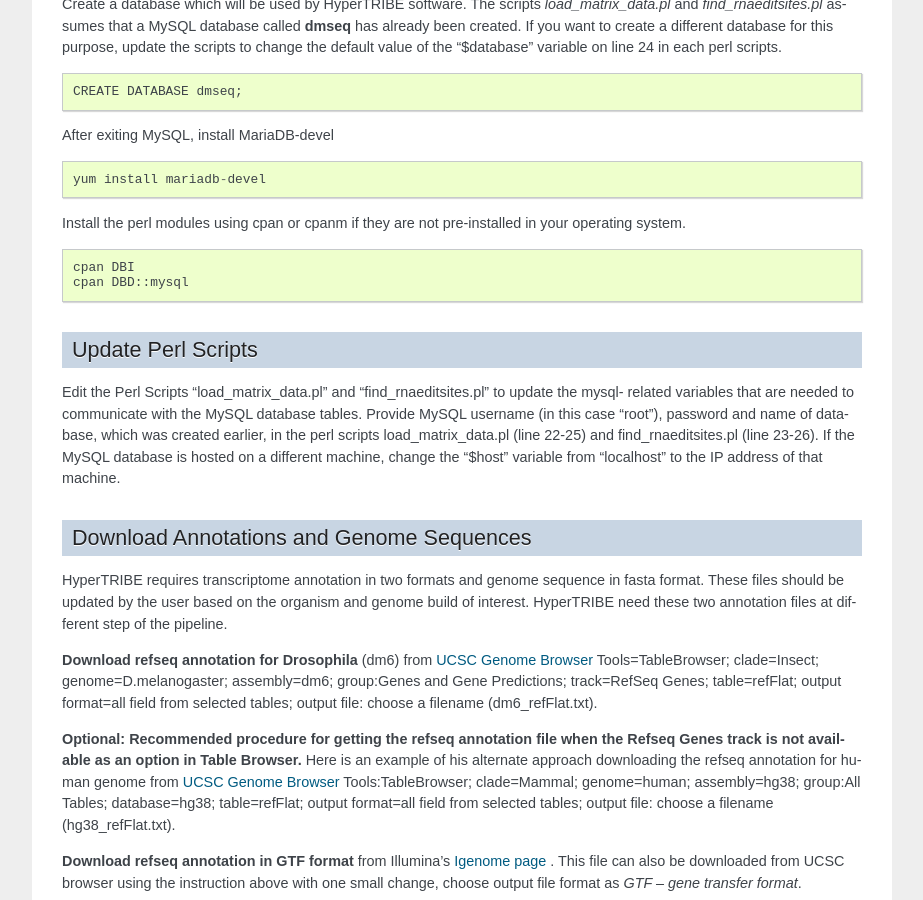
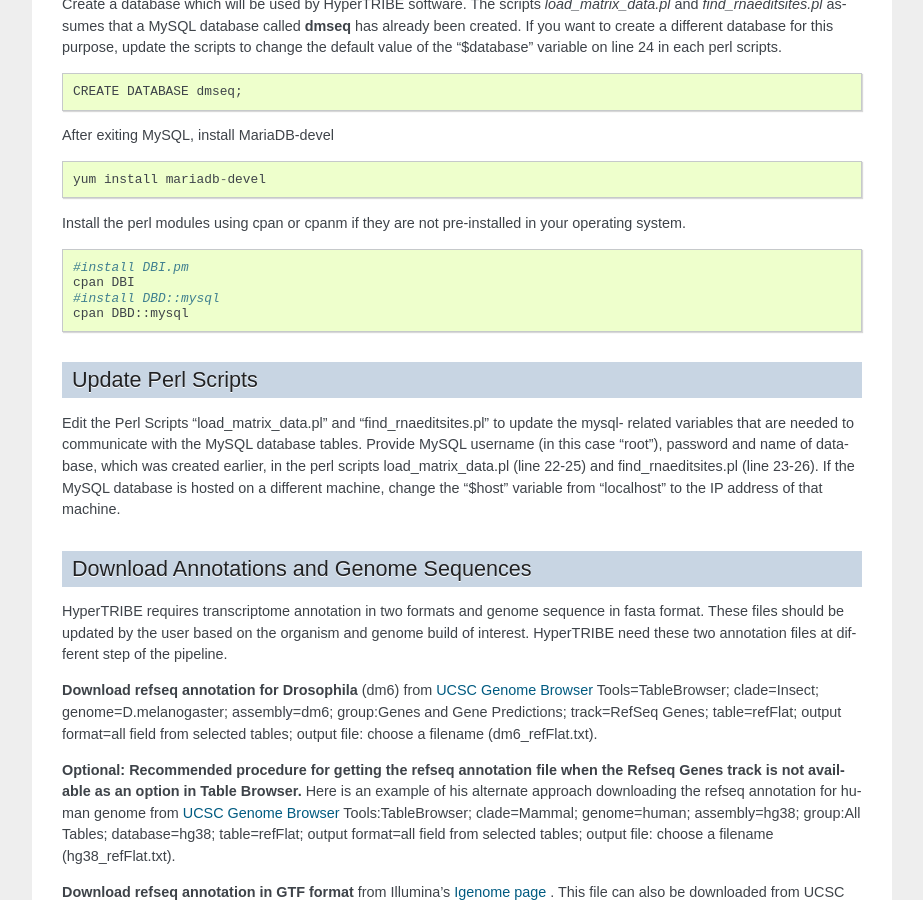
Before and after one commit to rosbashlab/HyperTRIBE, a Sphinx documentation site: the page built from docs/source/installation.rst, in a window 1280 px wide and 900 px high, scrolled down 886 px. Shown: the whole window, without its empty margins (198-1121 px from the left). Built offline with Sphinx 7.4.7, drawn with Linux system fonts in a browser that asks for light colours; pages that are not in the unit, such as notebooks, are missing from menus.

Commit message:
Update code

```diff
--- a/docs/source/installation.rst
+++ b/docs/source/installation.rst
@@ -49,7 +49,9 @@ After exiting MySQL, install MariaDB-devel
 Install the perl modules using cpan or cpanm if they are not pre-installed in your operating system.
 ::
 
+    #install DBI.pm
     cpan DBI
+    #install DBD::mysql
     cpan DBD::mysql
 
 
```
